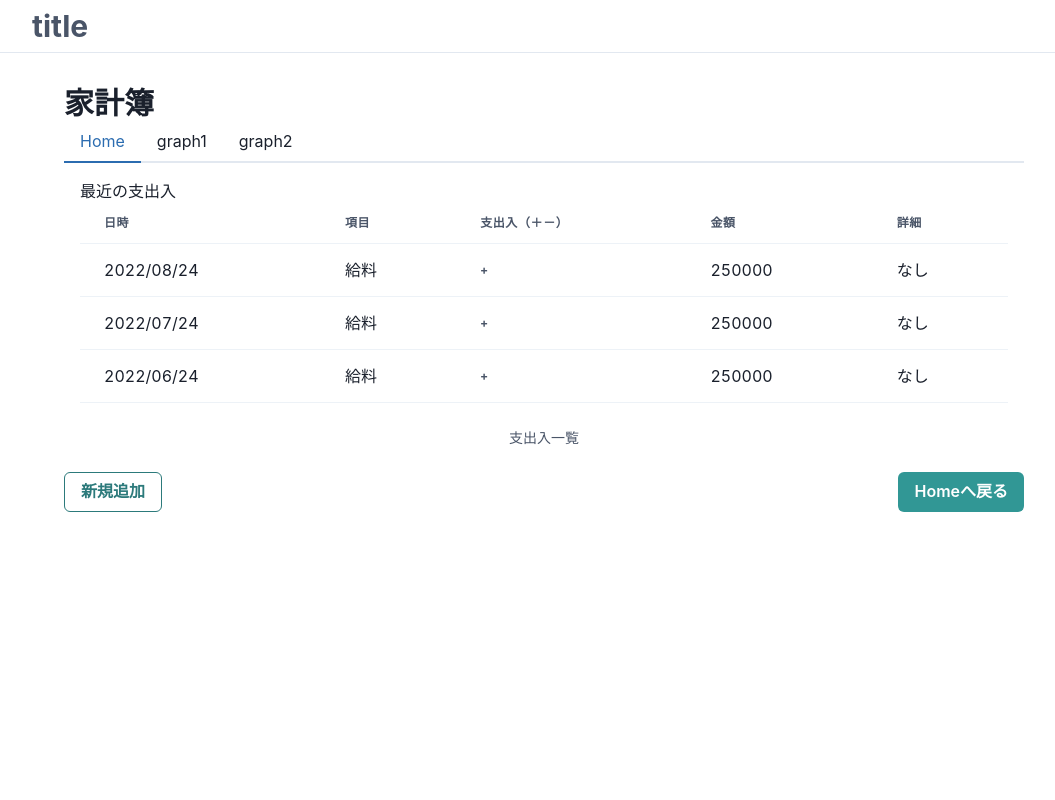
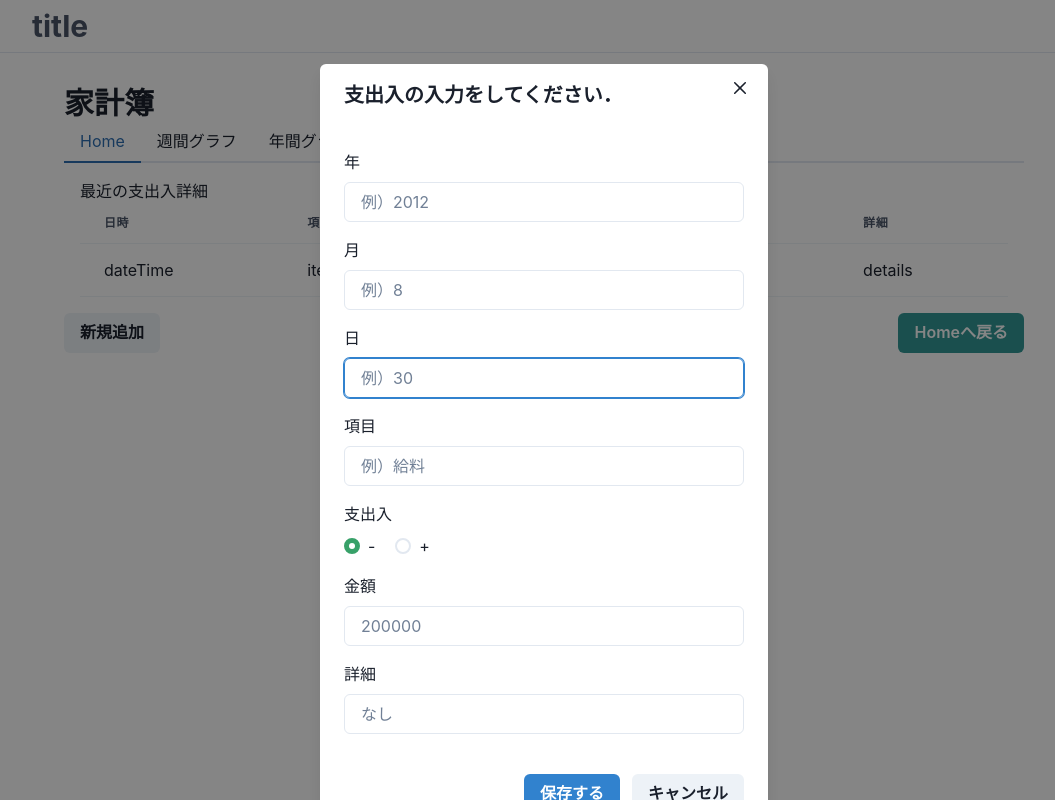
Before and after one commit to scla-sagauniv/yochiyochi-hackers, a Next.js app: page /saku in a window 1280 px wide. Both pictures are taken after a click on the button "新規追加". Shown: the whole page, without its empty margins (96-1151 px from the left). Built offline with nearby package versions, Linux system fonts and the light colour scheme.

Commit message:
localstorageに,入力されたデータを保存するところまでできた．

```diff
--- a/app/saku/page.tsx
+++ b/app/saku/page.tsx
@@ -1,8 +1,19 @@
 'use client';
-import { useState } from 'react';
-import { Tabs, TabList, TabPanels, Tab, TabPanel, flexbox } from '@chakra-ui/react'
+import { FormEvent, useState } from 'react';
+import { Tabs, TabList, TabPanels, Tab, TabPanel, flexbox, Stack } from '@chakra-ui/react'
 import { Box, Button, Input, FormControl, FormLabel, Heading, useToast } from '@chakra-ui/react';
-import {Table,Thead,Tbody,Tfoot,Tr,Th,Td,TableCaption,TableContainer} from '@chakra-ui/react'
+import { Table, Thead, Tbody, Tfoot, Tr, Th, Td, TableCaption, TableContainer } from '@chakra-ui/react'
+import {
+  Modal,
+  ModalOverlay,
+  ModalContent,
+  ModalHeader,
+  ModalFooter,
+  ModalBody,
+  ModalCloseButton,
+} from '@chakra-ui/react'
+import { useDisclosure } from "@chakra-ui/react";
+
 
 import React from 'react';
 import {
@@ -28,6 +39,8 @@ ChartJS.register(
   Legend
 );
 
+import { Radio, RadioGroup } from '@chakra-ui/react'
+
 
 export default function Page() {
 
@@ -37,7 +50,7 @@ export default function Page() {
   };
   */
   //Bottomのレイアウト
-   const containerStyle ={
+  const containerStyle = {
     display: "flex",
     justifyContent: "space-between"
   }
@@ -61,16 +74,16 @@ export default function Page() {
   const labelsWeek = ['日', '月', '火', '水', '木', '金', '土'];
   const dataDate = {
     labelsWeek,
-    datasets:[
+    datasets: [
       {
         label: '収入',
-        data:73,
+        data: 73,
         borderColor: 'rgb(255, 99, 132)',
         backgroundColor: 'rgba(255, 99, 132, 0.5)',
       },
       {
         label: '支出',
-        data:23,
+        data: 23,
         borderColor: 'rgb(53, 162, 235)',
         backgroundColor: 'rgba(53, 162, 235, 0.5)',
       },
@@ -79,19 +92,19 @@ export default function Page() {
 
 
 
-    const labelsMonth = ['1月', '2月', '3月', '4月', '5月', '6月', '7月','8月','9月','10月','11月','12月'];
+  const labelsMonth = ['1月', '2月', '3月', '4月', '5月', '6月', '7月', '8月', '9月', '10月', '11月', '12月'];
   const dataMonth = {
     labelsMonth,
-     datasets:[
+    datasets: [
       {
         label: '収入',
-         data:73,
+        data: 73,
         borderColor: 'rgb(255, 99, 132)',
         backgroundColor: 'rgba(255, 99, 132, 0.5)',
       },
       {
         label: '支出',
-         data:53,
+        data: 53,
         borderColor: 'rgb(53, 162, 235)',
         backgroundColor: 'rgba(53, 162, 235, 0.5)',
       },
@@ -113,11 +126,37 @@ export default function Page() {
     ],*/
 
 
+  const { isOpen, onOpen, onClose } = useDisclosure()
+
+  const initialRef = React.useRef(null)
+  const finalRef = React.useRef(null)
+
+
+  async function handleSubmit(event: FormEvent<HTMLFormElement>) {
+    event.preventDefault()
+    const formData = new FormData(event.currentTarget)
+
+    const data = localStorage.getItem("data");
+    if (!data) {
+      localStorage.setItem(
+        'data',
+        JSON.stringify([Object.fromEntries(formData)])
+      );
+    } else {
+      const parsedData = JSON.parse(data);
+      parsedData.push(Object.fromEntries(formData));
+      localStorage.setItem("data", JSON.stringify(parsedData))
+    }
+    onClose();
+  }
+
+  //データをlocalstorageから持ってくる．
 
 
 
 
-    return(
+
+  return (
     <Box p={4}>
       {/* タイトル */}
       <Heading as="h1" size="lg">家計簿</Heading>
@@ -125,16 +164,16 @@ export default function Page() {
       <Tabs>
         <TabList>
           <Tab>Home</Tab>
-              <Tab>graph1</Tab>
-              <Tab>graph2</Tab>
+          <Tab>週間グラフ</Tab>
+          <Tab>年間グラフ</Tab>
         </TabList>
 
         <TabPanels>
           <TabPanel>
-                <p>最近の支出入</p>
+            <p>最近の支出入詳細</p>
             <TableContainer>
               <Table variant='simple'>
-                    <TableCaption>支出入一覧</TableCaption>
+
                 <Thead>
                   <Tr>
                     <Th>日時</Th>
@@ -145,27 +184,17 @@ export default function Page() {
                   </Tr>
                 </Thead>
                 <Tbody>
+
+
                   <Tr>
-                        <Td>2022/08/24</Td>
-                        <Td>給料</Td>
-                        <Th>+</Th>
-                        <Td>250000</Td>
-                        <Td>なし</Td>
+                    <Td>dateTime</Td>
+                    <Td>item</Td>
+                    <Td>inout</Td>
+                    <Td>amount</Td>
+                    <Td>details</Td>
                   </Tr>
-                      <Tr>
-                        <Td>2022/07/24</Td>
-                        <Td>給料</Td>
-                        <Th>+</Th>
-                        <Td>250000</Td>
-                        <Td>なし</Td>
-                      </Tr>
-                      <Tr>
-                        <Td>2022/06/24</Td>
-                        <Td>給料</Td>
-                        <Th>+</Th>
-                        <Td>250000</Td>
-                        <Td>なし</Td>
-                      </Tr>
+
+
                 </Tbody>
               </Table>
             </TableContainer>
@@ -179,11 +208,6 @@ export default function Page() {
                 options={{ responsive: true, maintainAspectRatio: true }}
               />
             </div>
-
-
-
-
-
           </TabPanel>
           <TabPanel>
             <p>毎月の支出（月ごとの金額で折れ線）</p>
@@ -193,11 +217,6 @@ export default function Page() {
                 options={{ responsive: true, maintainAspectRatio: true }}
               />
             </div>
-
-
-
-
-
           </TabPanel>
         </TabPanels>
       </Tabs>
@@ -205,14 +224,71 @@ export default function Page() {
 
 
       <div className='bottom-list' style={containerStyle}>
-          <Button colorScheme="teal" variant='outline' size="md" /*onClick={new}*/ >新規追加</Button>
+        <>
+          <Button onClick={onOpen}>新規追加</Button>
+          <Modal
+            initialFocusRef={initialRef}
+            finalFocusRef={finalRef}
+            isOpen={isOpen}
+            onClose={onClose}
+          >
+            <ModalOverlay />
+            <ModalContent>
+              <form onSubmit={handleSubmit}>
+                <ModalHeader>支出入の入力をしてください．</ModalHeader>
+                <ModalCloseButton />
+                <ModalBody pb={6}>
+
+                  <FormControl mt={4}>
+                    <FormLabel>年</FormLabel>
+                    <Input name='year' ref={initialRef} placeholder='例）2012' type='number' required max='2024' />
+                  </FormControl>
+                  <FormControl mt={4}>
+                    <FormLabel>月</FormLabel>
+                    <Input name='month' ref={initialRef} placeholder='例）8' type='number' required min='1' max='12' />
+                  </FormControl>
+                  <FormControl mt={4}>
+                    <FormLabel>日</FormLabel>
+                    <Input name='date' ref={initialRef} placeholder='例）30' type='number' required min='1' max='31' />
+                  </FormControl>
+                  <FormControl mt={4}>
+                    <FormLabel>項目</FormLabel>
+                    <Input name='item' placeholder='例）給料' required />
+                  </FormControl>
+                  <FormControl mt={4}>
+                    <FormLabel>支出入</FormLabel>
+                    <RadioGroup name='inout' defaultValue='0'>
+                      <Stack spacing={5} direction='row'>
+                        <Radio colorScheme='green' value='0'>
+                          -
+                        </Radio>
+                        <Radio colorScheme='red' value='1'>
+                          +
+                        </Radio>
+                      </Stack>
+                    </RadioGroup>
+                  </FormControl>
+                  <FormControl mt={4}>
+                    <FormLabel>金額</FormLabel>
+                    <Input name='amount' placeholder='200000' type='number' required />
+                  </FormControl>
+                  <FormControl mt={4}>
+                    <FormLabel>詳細</FormLabel>
+                    <Input name='details' placeholder='なし' required />
+                  </FormControl>
+                </ModalBody>
+                <ModalFooter>
+                  <Button colorScheme='blue' mr={3} type='submit'>
+                    保存する
+                  </Button>
+                  <Button onClick={onClose}>キャンセル</Button>
+                </ModalFooter>
+              </form>
+            </ModalContent>
+          </Modal>
+        </>
         <Button colorScheme="teal" size="md" /*onClick={returnHome}*/>Homeへ戻る</Button>
       </div>
-
-
     </Box>
-
-
   );
-
 }
```
Lines whose indentation alone changed are shown as unchanged.
